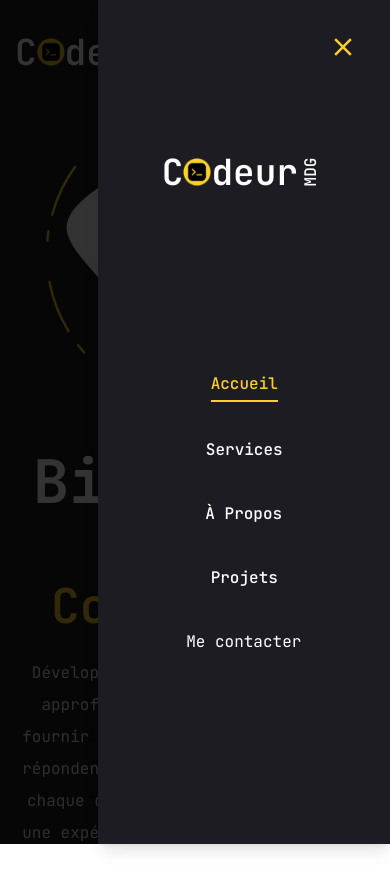
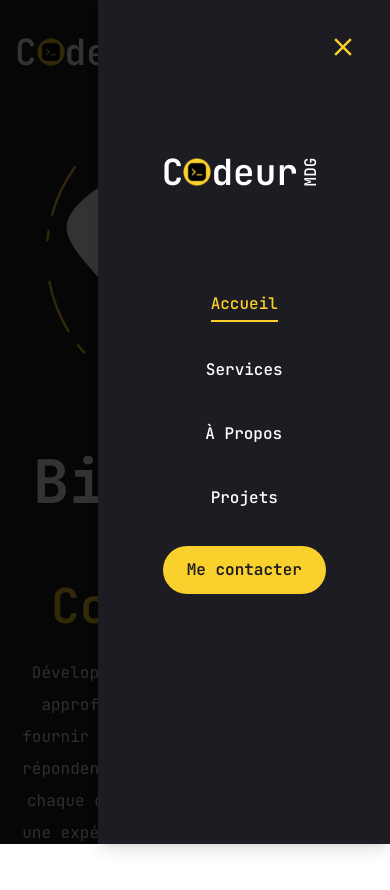
Before and after one commit to codeurMDG/codeur-portfolio, a Next.js app: page / in a window 390 px wide. Both pictures are taken after a click on the button 359 px from the left and 52 px from the top of the page. Shown: the top 890 px of the page. Built offline with nearby package versions, Linux system fonts and the light colour scheme.

Commit message:
Feat :+1:  add btn size for mobile menu

```diff
--- a/components/layout/MobileNav.jsx
+++ b/components/layout/MobileNav.jsx
@@ -18,7 +18,7 @@ const MobileNav = () => {
             </SheetTrigger>
             <SheetContent className="flex flex-col">
                 {/* Logo */}
-                <div className="mt-32 mb-40 text-center text-2xl">
+                <div className="mt-32 mb-20 text-center text-2xl">
                     <Link href="/">
                         <h1 className="flex items-center justify-center">
                             <Logo/>
@@ -36,7 +36,9 @@ const MobileNav = () => {
                             {link.name}
                         </Link>
                     } )}
-                    <Link href="/contact">Me contacter</Link>
+                    <Link href="/contact">
+                        <Button size="md">Me contacter</Button>
+                    </Link>
                 </nav>
             </SheetContent>
         </Sheet>
```
